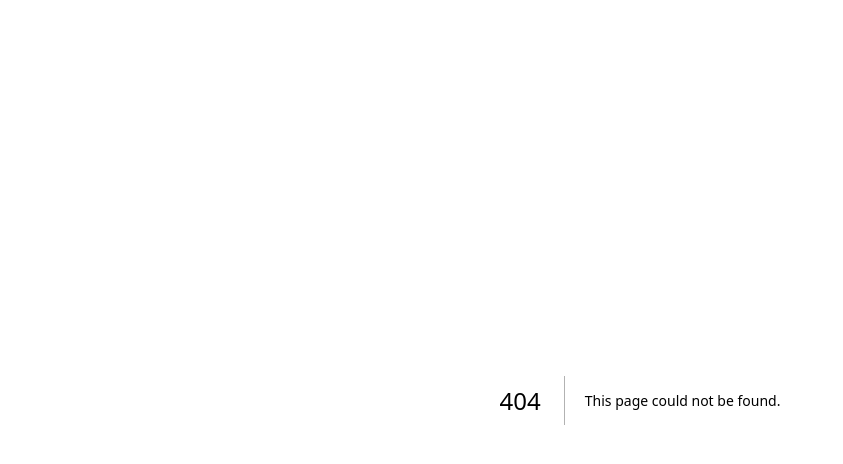
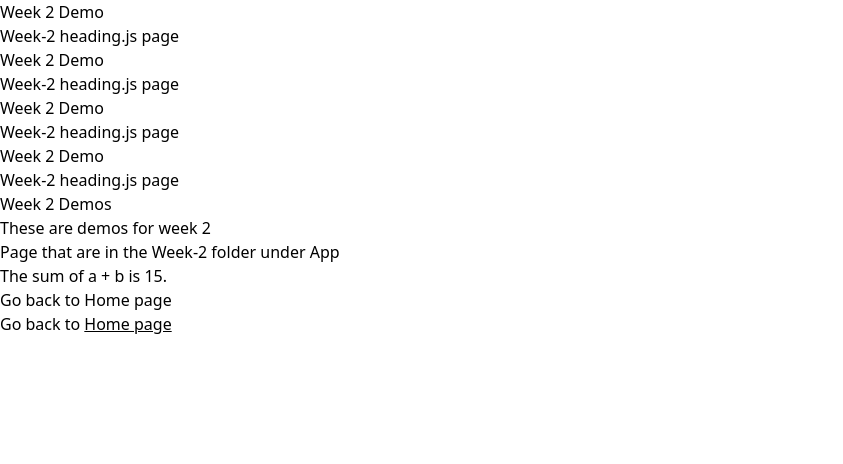
Before and after one commit to Jeffdcdr/webdev2-demos-wednesday, a Next.js app: page /week-2 in a window 1280 px wide. Before the commit this address had no page. Shown: the top 464 px of the page, without its empty margins (0-843 px from the left). Built offline with nearby package versions, Linux system fonts and the light colour scheme.

Commit message:
added some links to different pages
added some links to different pages

```diff
--- a/app/page.js
+++ b/app/page.js
@@ -3,6 +3,12 @@ export default function Page () {
     <div>
       <h1> Web Dev 2 Demos</h1>
       <p>Demos for Web Dev 2</p>
+      <p>page.js that is the root NOT in the folder</p>
+      <li>
+        <a href="/week-2">Week 2 Page - Old Format</a>
+      </li>
+      {/* <li><Link href="/week-2">Week 2 Page - NEW Format </Link></li> */}
+
     </div>
   );
 }
--- /dev/null
+++ b/app/week-2/heading.js
@@ -0,0 +1,8 @@
+export default function Heading (){
+    return (
+        <header>
+            <h1>Week 2 Demo</h1>
+            <p>Week-2 heading.js page</p>
+        </header>
+    );
+}
--- /dev/null
+++ b/app/week-2/page.js
@@ -0,0 +1,27 @@
+import Heading from "./heading";
+import Link from "next/link";
+
+export default function Page (){
+    let a = 5;
+    let b = 10;
+
+    return (
+        <main>
+            <Heading/>
+            <Heading/>
+            <Heading/>
+            <Heading></Heading>
+            <h1> Week 2 Demos</h1>
+            <p>These are demos for week  2</p>
+            <p>Page that are in the Week-2 folder under App</p>
+            <p>The sum of a + b is {a+b}.</p>
+            <p>
+                Go back to <Link href="/"> Home page</Link>
+            </p>
+            <p>
+                Go back to <Link href="/" className="underline">Home page</Link>
+            </p>
+
+        </main>
+    );
+}
```
